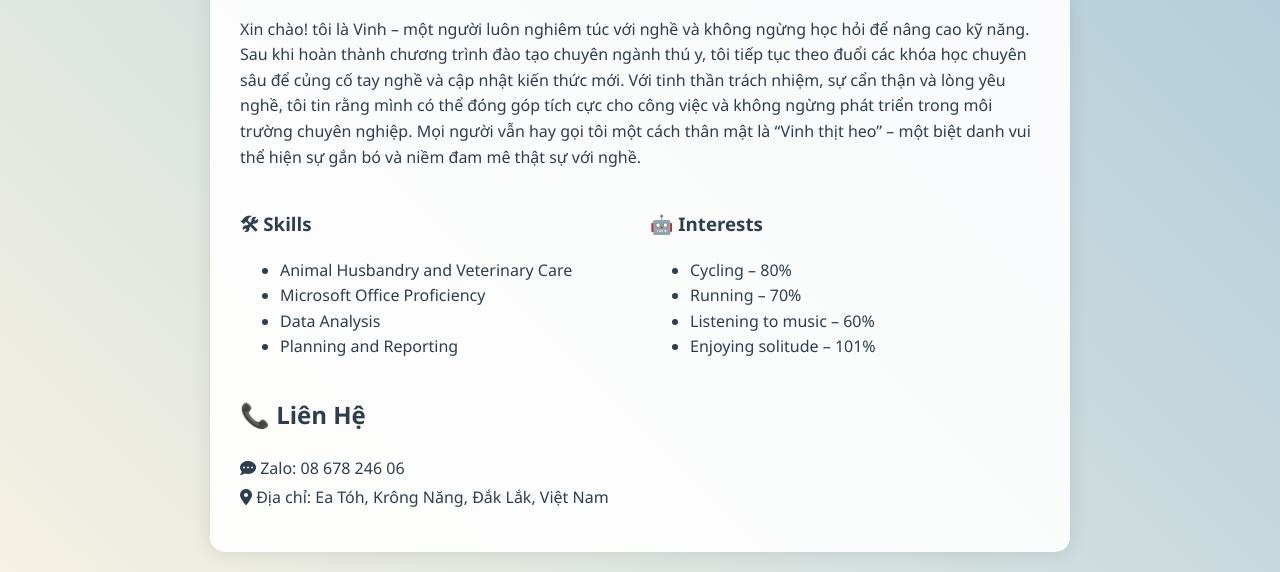
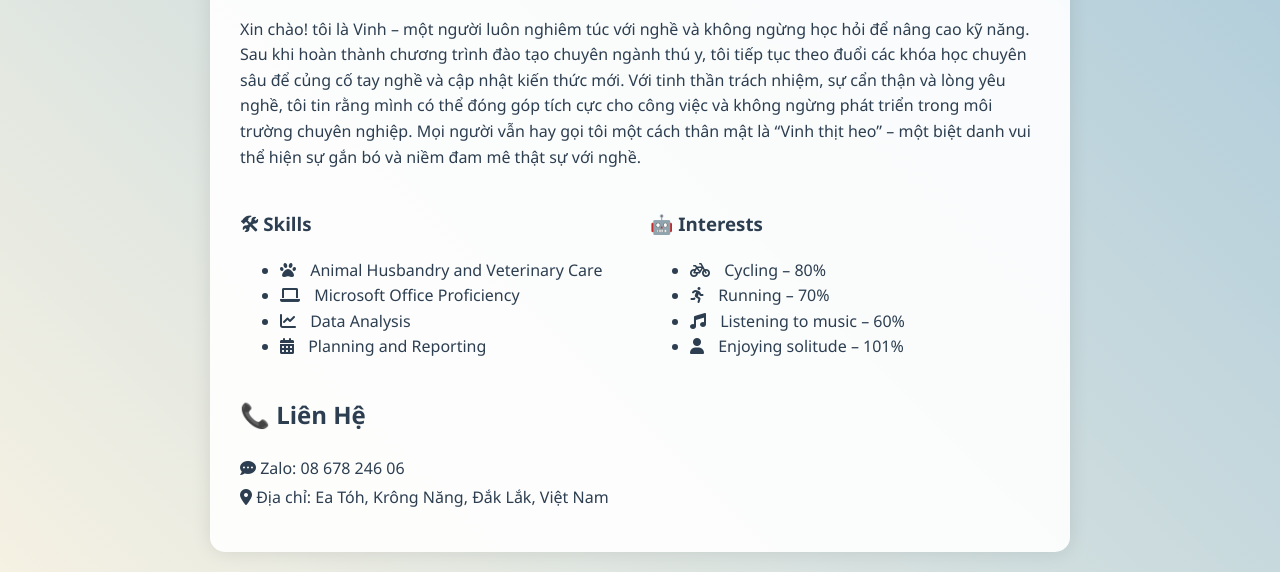
Before and after one commit to Vinh-Hotline/Vinh-Hotline.github.io, a plain HTML site: page index.html in a window 1280 px wide. Shown: the part 464-1036 px from the top of the page. Drawn offline with Linux system fonts and the light colour scheme.

Commit message:
Update index.html

```diff
--- a/index.html
+++ b/index.html
@@ -81,6 +81,11 @@
             margin: 20px 0;
         }
 
+        /* Thêm khoảng cách giữa icon và chữ */
+        .skills-container li i {
+            margin-right: 10px;
+        }
+
         .contact-info p {
             margin: 10px 0;
             line-height: 1.8;
@@ -91,6 +96,7 @@
             to { opacity: 1; }
         }
 
+        /* Điều chỉnh cho các kích thước màn hình */
         @media (max-width: 992px) {
             .container { max-width: 90%; padding: 25px; }
             .profile-img { width: 180px; height: 180px; }
@@ -114,6 +120,10 @@
             .container { padding: 15px; }
             h1 { font-size: 1.3rem; }
             .social-links a { font-size: 1.5em; }
+            /* Giảm khoảng cách trên màn hình rất nhỏ nếu cần */
+            .skills-container li i {
+                margin-right: 8px;
+            }
         }
 
         .running-pig {
@@ -153,22 +163,22 @@
             <div>
                 <h3>🛠 Skills</h3>
                 <ul>
-                    <li>Animal Husbandry and Veterinary Care</li>
-                    <li>Microsoft Office Proficiency</li>
-                    <li>Data Analysis</li>
-                    <li>Planning and Reporting</li>
+                    <li><i class="fas fa-paw"></i> Animal Husbandry and Veterinary Care</li>
+                    <li><i class="fas fa-laptop"></i> Microsoft Office Proficiency</li>
+                    <li><i class="fas fa-chart-line"></i> Data Analysis</li>
+                    <li><i class="fas fa-calendar-alt"></i> Planning and Reporting</li>
                 </ul>
             </div>
 
-             <div>
-    <h3>🤖 Interests</h3>
-    <ul>
-        <li>Cycling – 80%</li>
-        <li>Running – 70%</li>
-        <li>Listening to music – 60%</li>
-        <li>Enjoying solitude – 101%</li>
-    </ul>
-</div>
+            <div>
+                <h3>🤖 Interests</h3>
+                <ul>
+                    <li><i class="fas fa-bicycle"></i> Cycling – 80%</li>
+                    <li><i class="fas fa-running"></i> Running – 70%</li>
+                    <li><i class="fas fa-music"></i> Listening to music – 60%</li>
+                    <li><i class="fas fa-user"></i> Enjoying solitude – 101%</li>
+                </ul>
+            </div>
         </div>
 
         <div class="contact-info">
```
